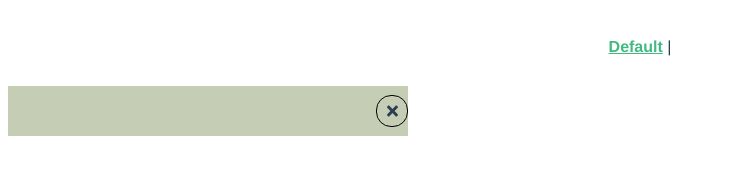
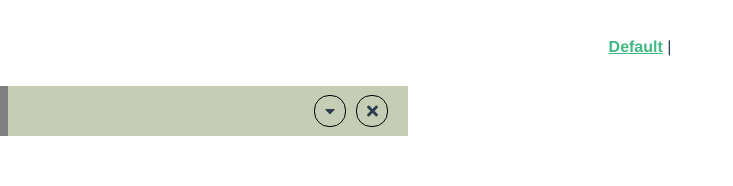
Before and after one commit to Svg70/vue-test, a Vue app: page /#/ in a window 1280 px wide. Shown: the top 186 px of the page, without its empty margins (0-733 px from the left). Built offline with nearby package versions, Linux system fonts and the light colour scheme.

Commit message:
basic functionality

```diff
--- a/src/components/BlockComponent.vue
+++ b/src/components/BlockComponent.vue
@@ -1,16 +1,22 @@
 <template>
   <div class="wrapper">
     <div class="header">
-      <div class="header__sign-wrapper">
-        <font-awesome-icon :icon="faTimes" />
+      <div class="header__pull-area"/>
+      <div class="header__sign-wrapper" @click="isBlockInfo=!isBlockInfo">
+        <font-awesome-icon  :icon="faCaretDown" />
       </div>
+      <div class="header__sign-wrapper" @click="closeBlock">
+        <font-awesome-icon  :icon="faTimes" />
+      </div>
+    </div>
+    <div v-if="isBlockInfo" class="block-info" >
     </div>
   </div>
 </template>
 
 <script lang="ts">
 import { FontAwesomeIcon } from "@fortawesome/vue-fontawesome";
-import { faTimes } from "@fortawesome/free-solid-svg-icons";
+import { faTimes, faCaretDown } from "@fortawesome/free-solid-svg-icons";
 
 export default {
   name: "BlockComponent",
@@ -30,25 +36,34 @@ export default {
   },
   data() {
     return {
-      faTimes,
+      isBlockInfo: false,
+      faTimes, faCaretDown
     };
   },
-  methods: {},
-};
+  methods: {
+    closeBlock() {
+      //$store.dispatch()
+    },
+  }
+
+}
 </script>
 
 <style scoped lang="scss">
 .wrapper {
+  position: absolute;
   display: flex;
   flex-direction: column;
   width: 400px;
 
   .header {
+    position: relative;
     display: flex;
     align-items: center;
     justify-content: flex-end;
     height: 50px;
     background-color: #c5cdb5;
+    padding-right: 10px;
 
     .header__sign-wrapper {
       display: flex;
@@ -57,9 +72,30 @@ export default {
       align-items: center;
       height: 30px;
       width: 30px;
+      margin-right: 10px;
       border-radius: 15px;
       cursor: pointer;
+
+      :last-child {
+        margin-right: 0;
+      }
     }
+
+    .header__pull-area {
+      position: absolute;
+      top: 0;
+      left: -30px;
+      height: 100%;
+      width: 30px;
+      background-color: grey;
+      cursor: pointer
+    }
+
+  }
+
+  .block-info {
+    min-height: 100px;
+    background-color: rgb(168, 186, 168);
   }
 }
 </style>
```
